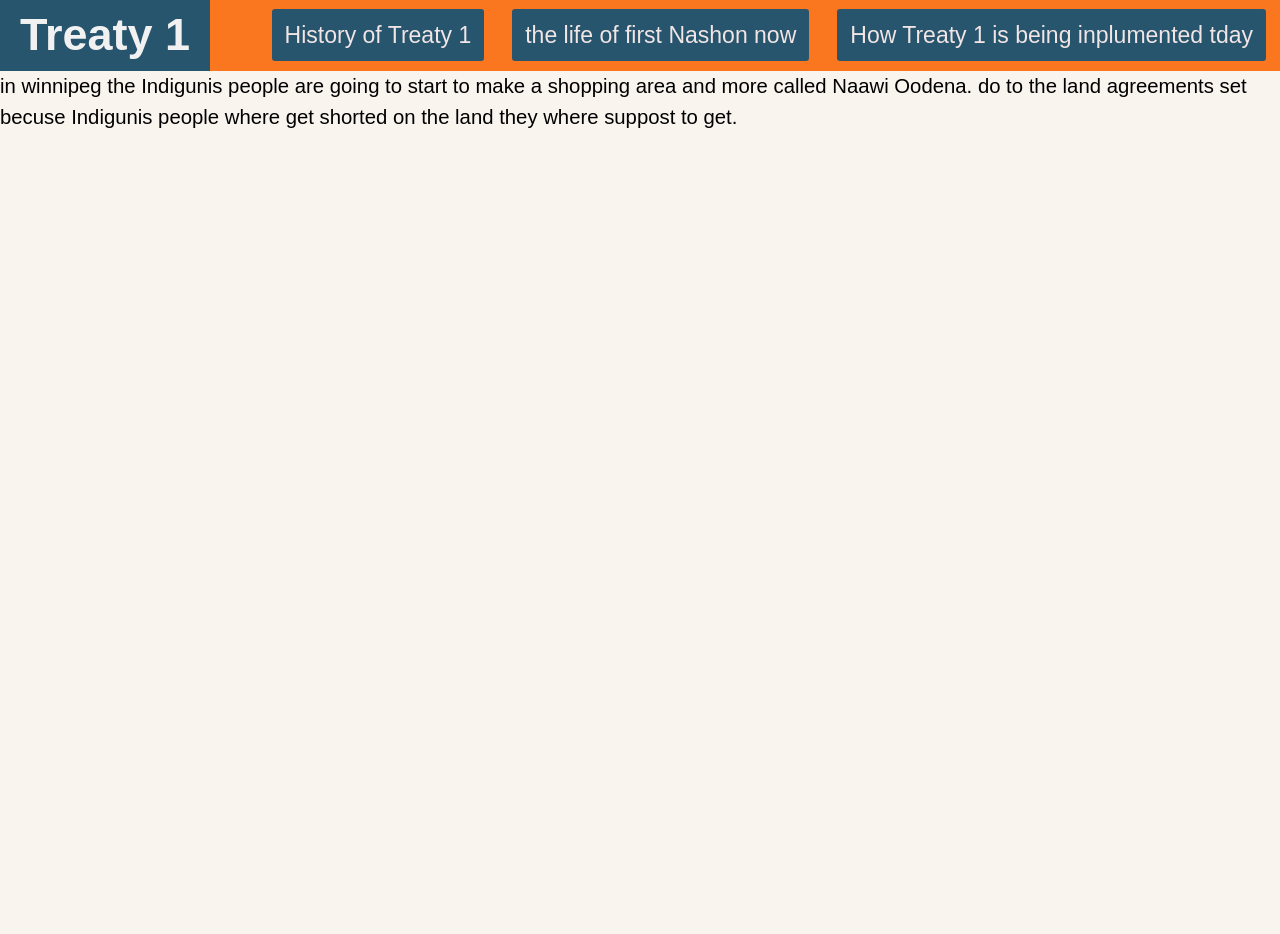
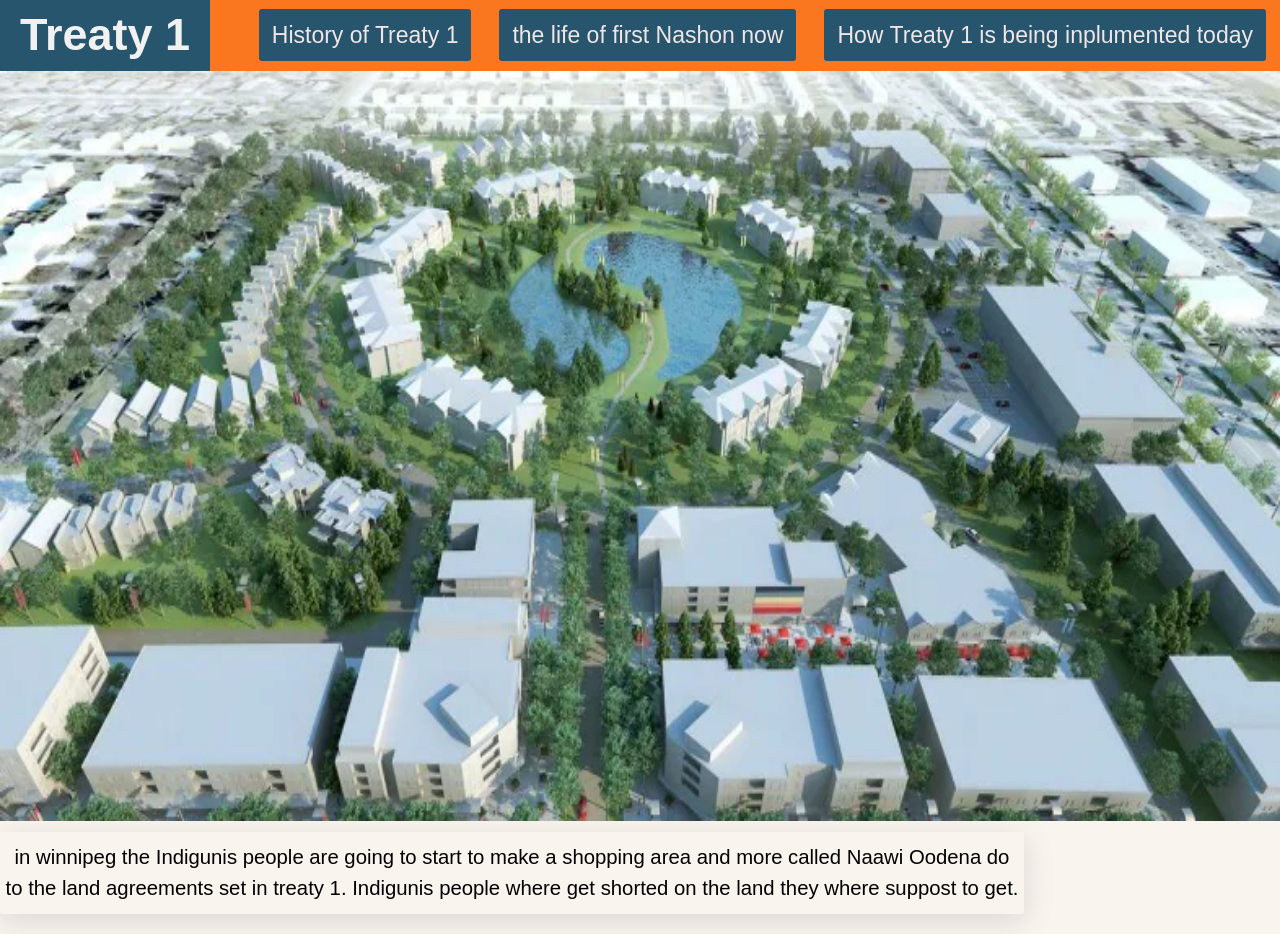
Before and after one commit to AshleyBowley/Indigenous-Treaties-Project, a plain HTML site: page treaty-2.html in a window 1280 px wide. Before the commit the page ends 800 px from the top, so only its background shows below. Drawn offline with Linux system fonts and the light colour scheme.

Commit message:
Third page content

```diff
--- a/stylesheets/main.css
+++ b/stylesheets/main.css
@@ -171,6 +171,7 @@ li {
 */
 footer {
   margin-top: 2%;
+  padding-left: 1%;
 }
 
 /*
--- a/treaty-2.html
+++ b/treaty-2.html
@@ -13,15 +13,18 @@
       <ul>
         <li><a href="index.html">History of Treaty 1</a></li>
         <li><a href="treaty-1.html">the life of first Nashon now</a></li>
-        <li><a href="treaty-2.html">How Treaty 1 is being inplumented tday</a></li>
+        <li><a href="treaty-2.html">How Treaty 1 is being inplumented today</a></li>
       </ul>
     </nav>
 
     <main>
-      <p>
-        in winnipeg the Indigunis people are going to start to make a shopping area and more called Naawi Oodena. do to the land agreements set
-        becuse Indigunis people where get shorted on the land they where suppost to get.
-      </p>
+      <img src="images/Naawi-Oodena.webp" width="100%" height="750px" />
+      <div>
+        <p>
+          in winnipeg the Indigunis people are going to start to make a shopping area and more called Naawi Oodena do to the land agreements
+          set in treaty 1. Indigunis people where get shorted on the land they where suppost to get.
+        </p>
+      </div>
     </main>
   </body>
 </html>
```
Also changed, not shown: index.html (+4 -1 lines), treaty-1.html (+1 -1 lines), images/Naawi-Oodena.webp (added).
